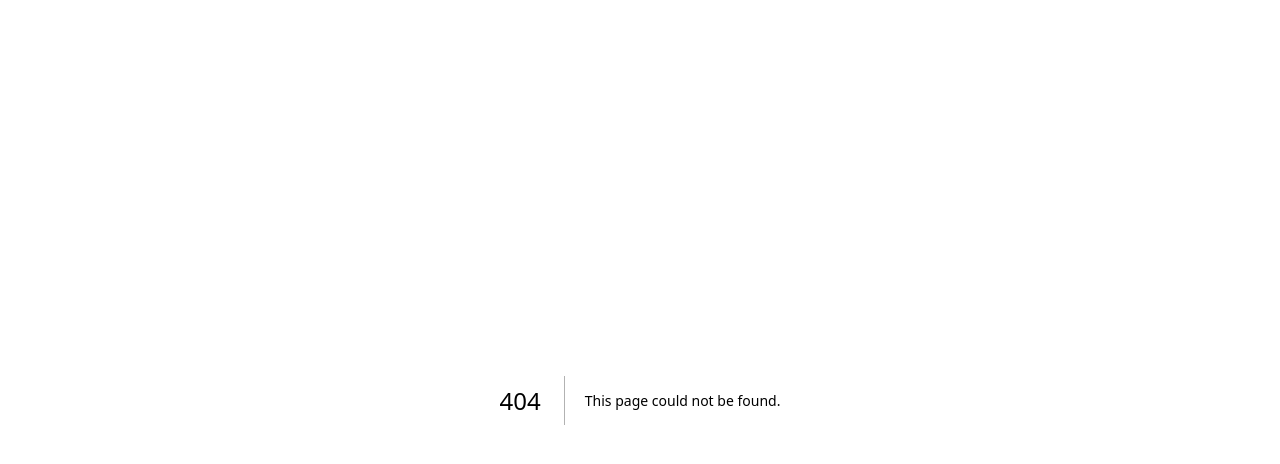
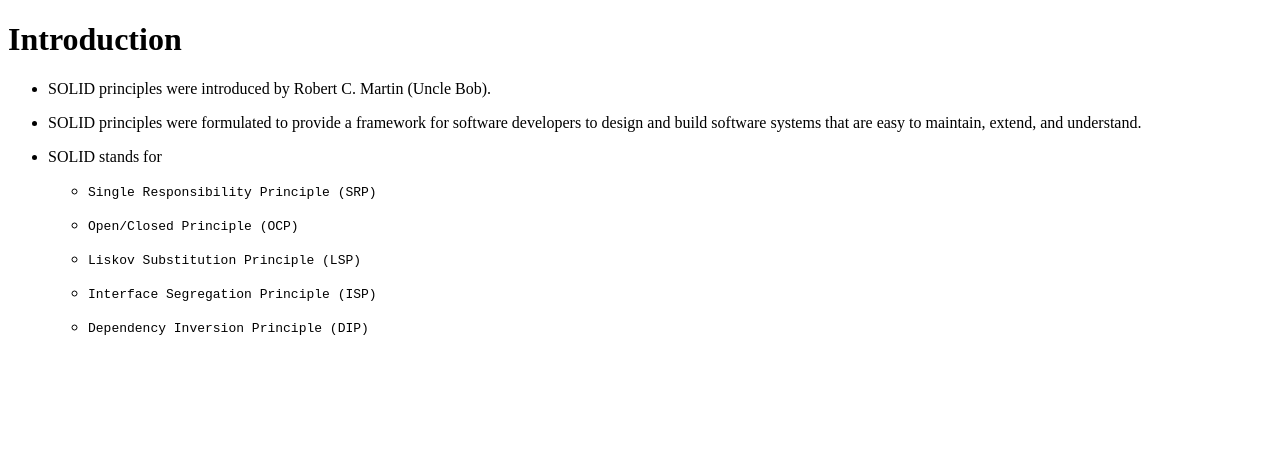
Before and after one commit to subrat611/OneStopDoc, a Next.js app: page /solid-principles/introduction in a window 1280 px wide. Before the commit this address had no page. Shown: the top 464 px of the page. Built offline with nearby package versions, Linux system fonts and the light colour scheme.

Commit message:
doc: SOLID principles introducation page writtten.

```diff
--- a/pages/_meta.json
+++ b/pages/_meta.json
@@ -1,5 +1,6 @@
 {
   "index": "Introduction",
   "javascript": "📜 JavaScript",
+  "solid-principles": "SOLID Principles",
   "react-testing": "🧪 React Testing"
 }
--- /dev/null
+++ b/pages/solid-principles/_meta.json
@@ -0,0 +1,3 @@
+{
+  "introduction": "1. Introduction"
+}
--- /dev/null
+++ b/pages/solid-principles/introduction.mdx
@@ -0,0 +1,15 @@
+# Introduction
+
+- SOLID principles were introduced by Robert C. Martin (Uncle Bob).
+- SOLID principles were formulated to provide a framework for software developers to design and build software systems that are easy to maintain, extend, and understand.
+- SOLID stands for
+
+  - `Single Responsibility Principle (SRP)`
+
+  - `Open/Closed Principle (OCP)`
+
+  - `Liskov Substitution Principle (LSP)`
+
+  - `Interface Segregation Principle (ISP)`
+
+  - `Dependency Inversion Principle (DIP)`
```
